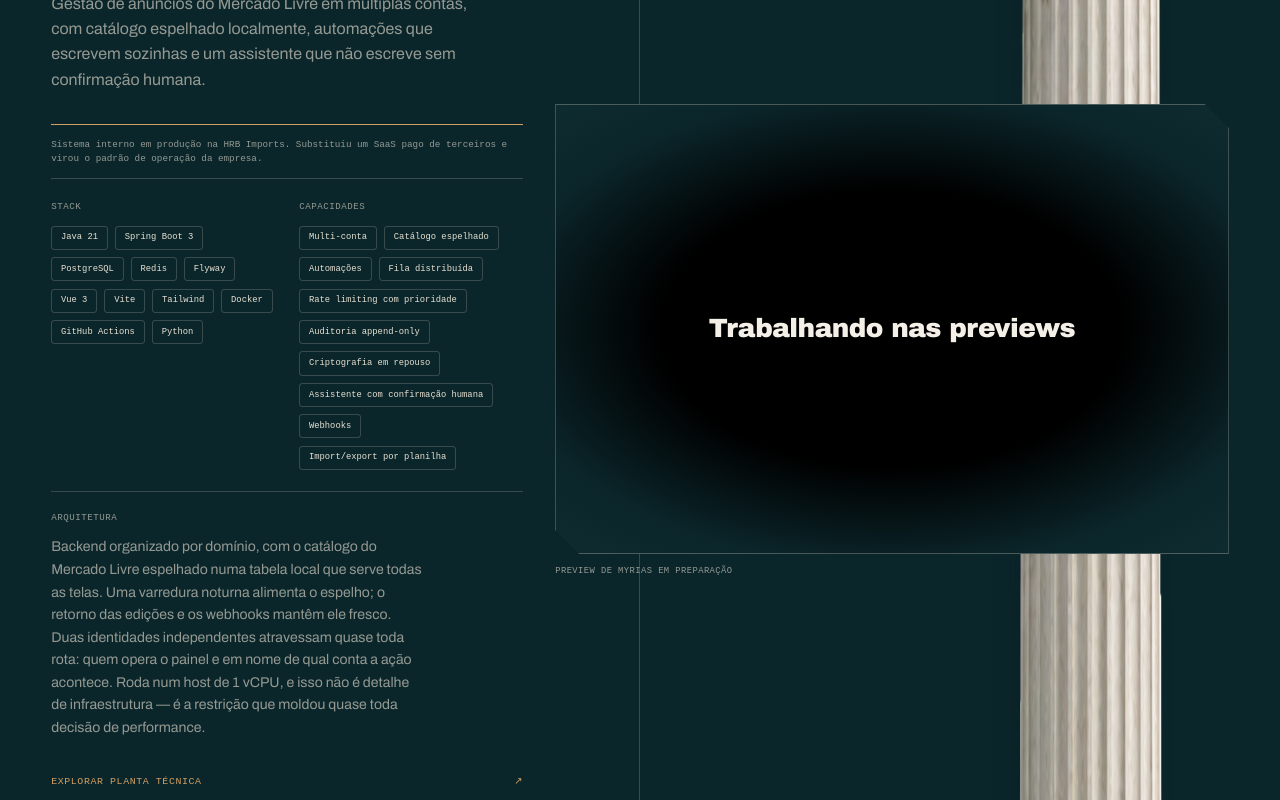
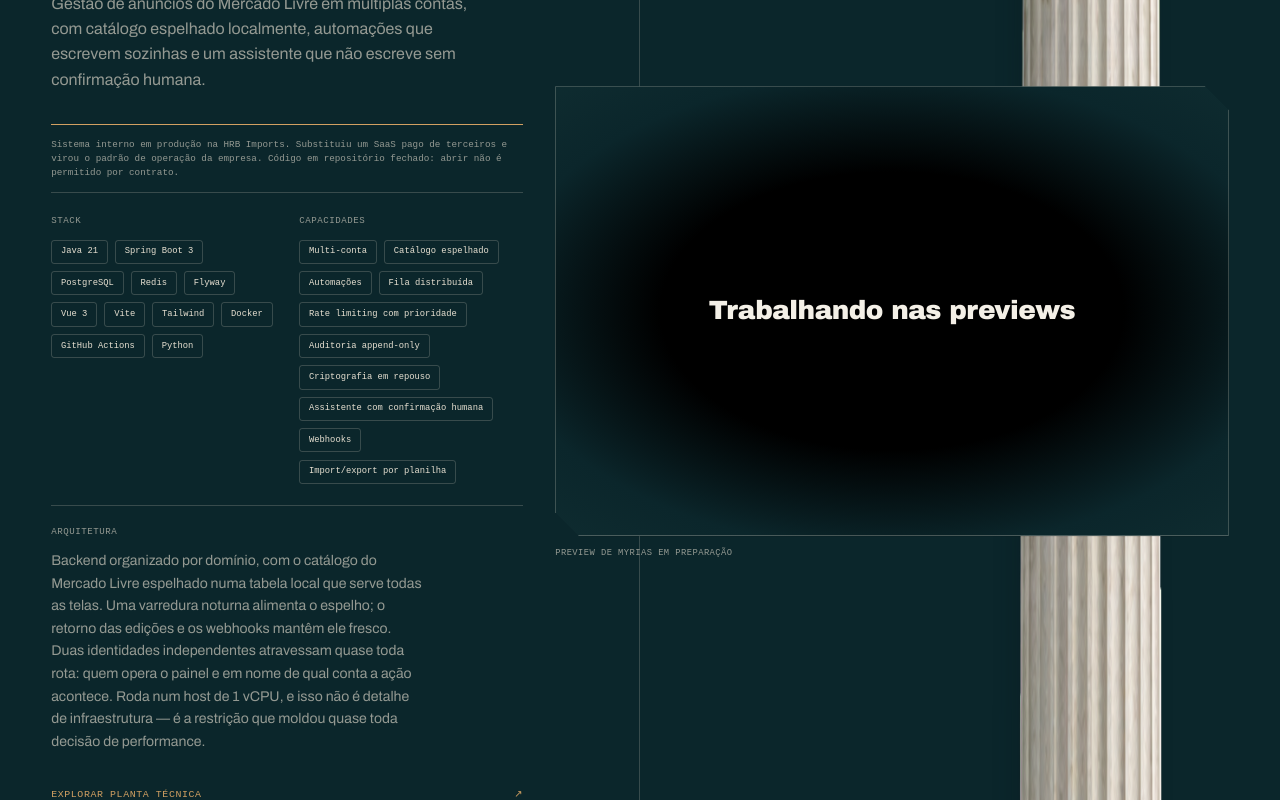
Before and after one commit to henriqueVMdev/portfolio-angular, an Angular app: page / in a window 1280 px wide. Shown: the part 1800-2600 px from the top of the page. Built offline with nearby package versions, Linux system fonts and the light colour scheme; a web font is replaced by a local one.

Commit message:
myrias: remove link do repositorio, codigo fechado por contrato

```diff
--- a/src/app/data/portfolio.ts
+++ b/src/app/data/portfolio.ts
@@ -42,8 +42,7 @@ export const projects: PortfolioProject[] = [
     description:
       "Backend organizado por domínio, com o catálogo do Mercado Livre espelhado numa tabela local que serve todas as telas. Uma varredura noturna alimenta o espelho; o retorno das edições e os webhooks mantêm ele fresco. Duas identidades independentes atravessam quase toda rota: quem opera o painel e em nome de qual conta a ação acontece. Roda num host de 1 vCPU, e isso não é detalhe de infraestrutura — é a restrição que moldou quase toda decisão de performance.",
     placeholderNotice:
-      "Sistema interno em produção na HRB Imports. Substituiu um SaaS pago de terceiros e virou o padrão de operação da empresa.",
-    repositoryUrl: "https://github.com/henriqueVMdev/MyriasPublic",
+      "Sistema interno em produção na HRB Imports. Substituiu um SaaS pago de terceiros e virou o padrão de operação da empresa. Código em repositório fechado: abrir não é permitido por contrato.",
     stack: [
       "Java 21",
       "Spring Boot 3",
```
